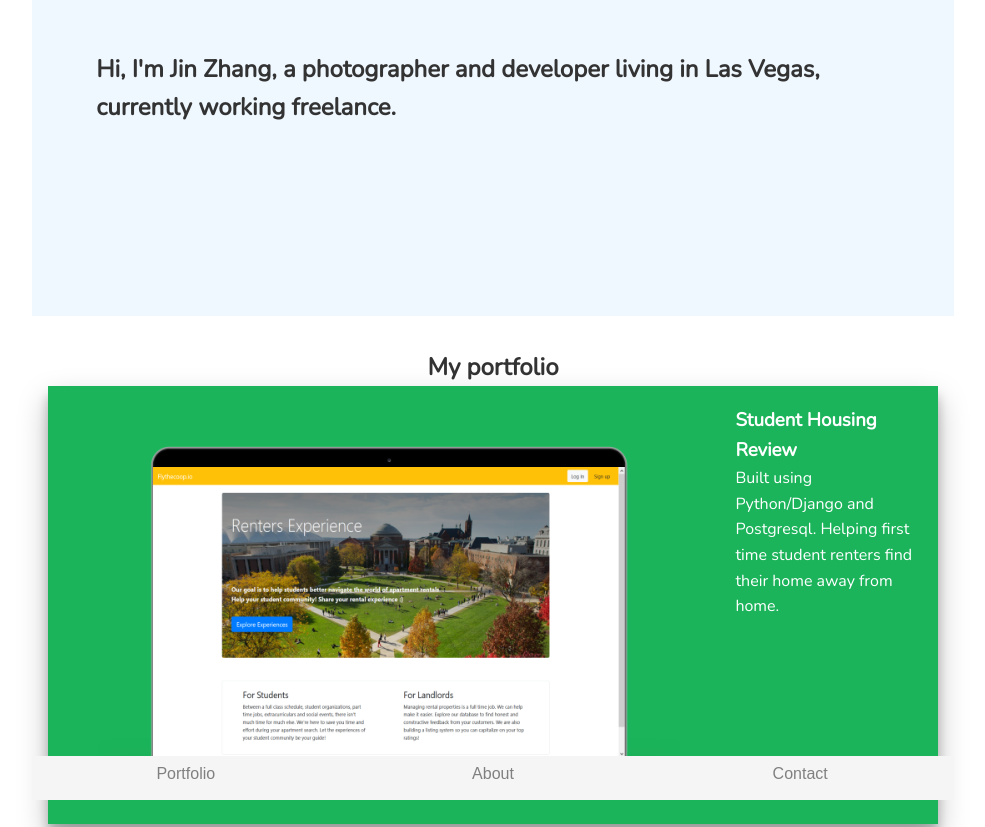
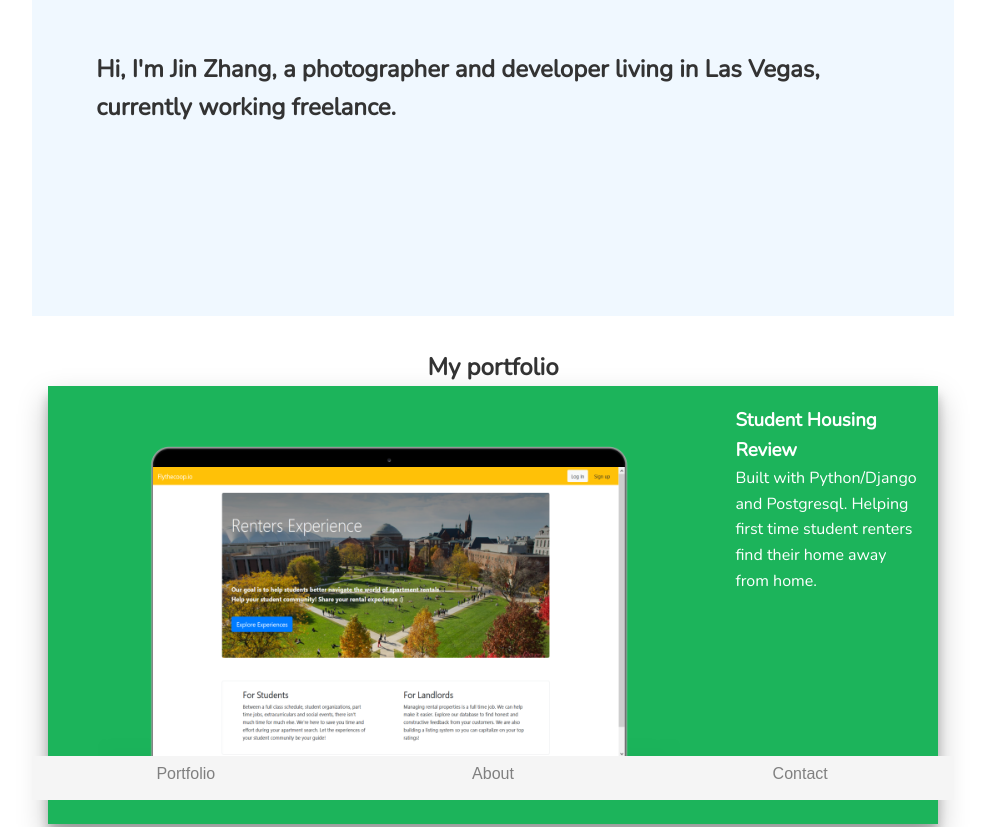
Before and after one commit to LighthouseLearn/LighthouseLearn.github.io, a plain HTML site: page index.html in a window 1280 px wide. Shown: the top 827 px of the page, without its empty margins (147-1132 px from the left). Drawn offline with nearby package versions, Linux system fonts and the light colour scheme.

```diff
--- a/index.html
+++ b/index.html
@@ -34,7 +34,7 @@
                 </figure>
                 <div class="text1">
                     <h3>Student Housing Review</h3>
-                    <p>Built using Python/Django and Postgresql. Helping first time student renters find their home away from home.</p>
+                    <p>Built with Python/Django and Postgresql. Helping first time student renters find their home away from home.</p>
                 </div>
             </div>
              <div class="card">
--- a/main.css
+++ b/main.css
@@ -75,6 +75,8 @@
     text-align: center;
 
   }
+
+
 
 section {
   margin: 1rem;
```
